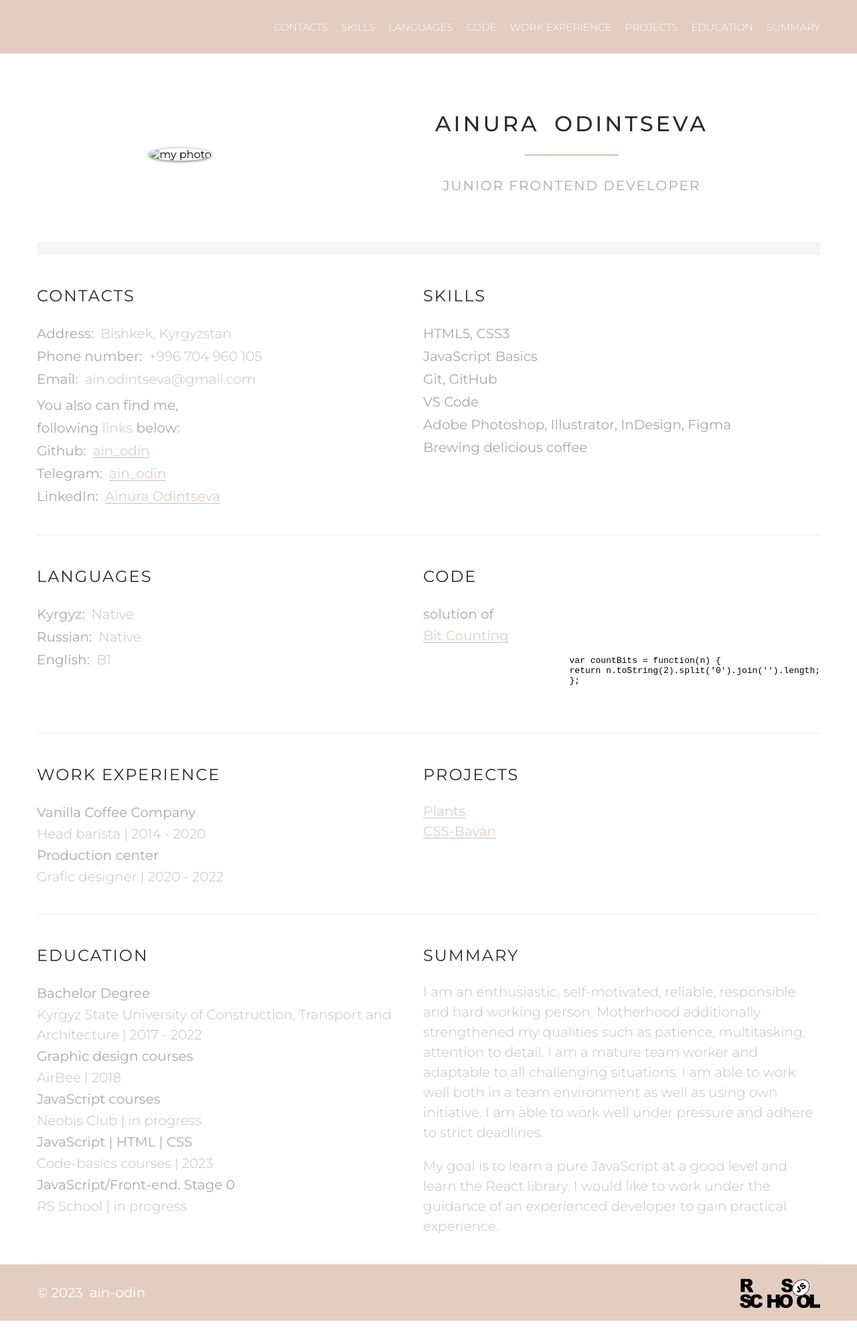
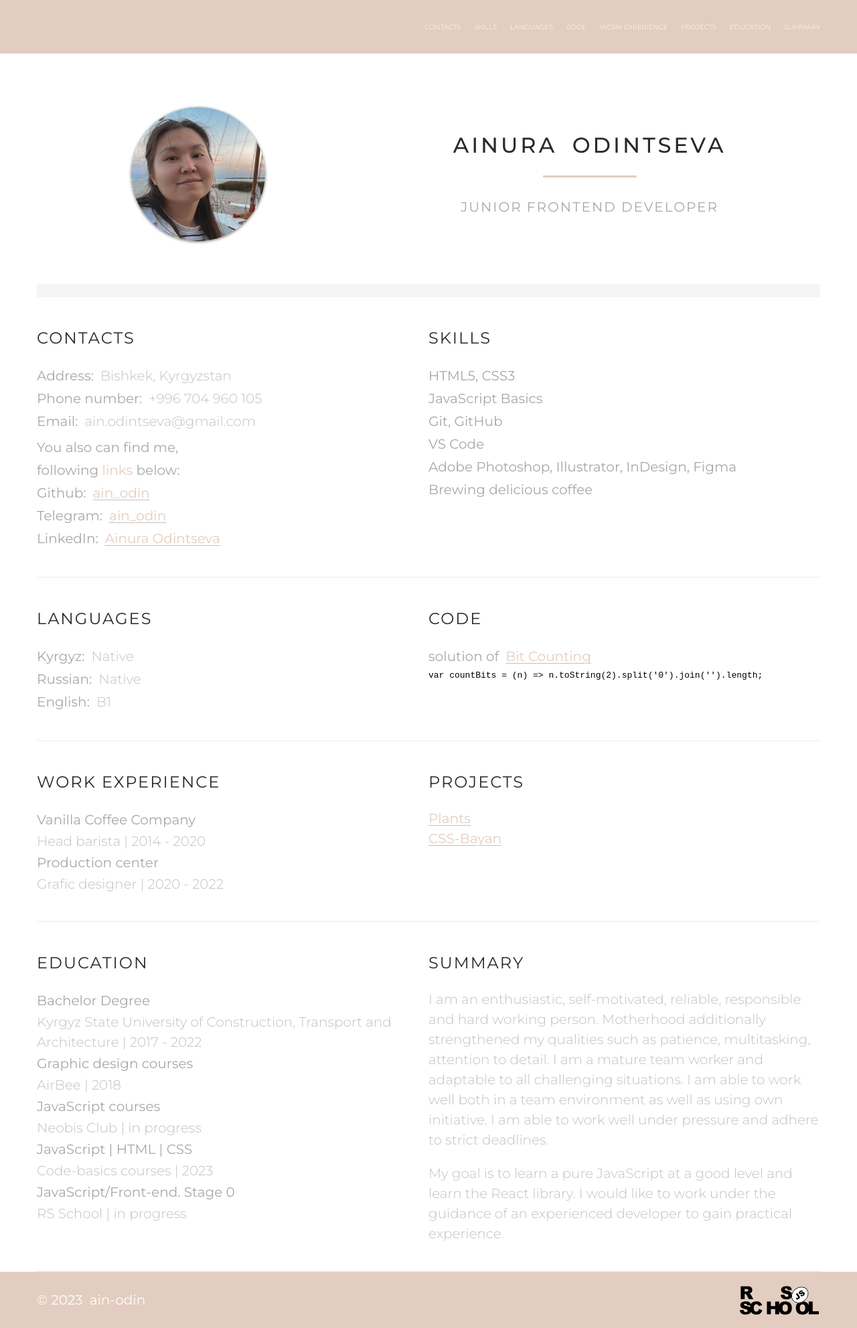
Before and after one commit to ain-odin/rsschool-cv-, a plain HTML site: page index.html in a window 1280 px wide. Shown: the whole page at 67% size. Drawn offline with Linux system fonts and the light colour scheme.

Commit message:
feat: edit css and html files

```diff
--- a/index.html
+++ b/index.html
@@ -55,7 +55,7 @@
     <div class="container">
       <section class="section" id="personal">
         <div class="personal__photo">
-          <img src="./assets/img/my_photo.jpeg" alt="my photo">
+          <img src="./assets/img/my-photo.jpeg" alt="my photo">
         </div>
         <div class="personal__info">
           <h1>Ainura Odintseva</h1>
@@ -136,17 +136,13 @@
         <section class="section code-section" id="code">
           <div class="code__info">
             <h2 class="section__title">Code</h2>
-            <div class="section__subtitle">
-              <p class="text-title">solution of</p>
-              <a class="link-regular" href="https://www.codewars.com/kata/526571aae218b8ee490006f4">Bit Counting</a>
+            <div class="section__subtitle contacts__info-item">
+              <p class="contacts__info-title text-title">solution of</p>
+              <a class="contacts__info-link link-regular" href="https://www.codewars.com/kata/526571aae218b8ee490006f4">Bit Counting</a>
             </div>
-            <pre>
-                          <code>
-                            var countBits = function(n) {
-                            return n.toString(2).split('0').join('').length;
-                            };
-                          </code>
-                        </pre>
+            <code>
+              var countBits = (n) => n.toString(2).split('0').join('').length;
+            </code>
           </div>
         </section>
         <section class="section experience-section" id="experience">
@@ -231,11 +227,7 @@
           <p class="text-title">&#169; 2023</p>
           <a class="text-title" href="https://github.com/ain-odin" target="_blank">ain-odin</a>
         </div>
-        <div class="footer__logo">
-          <a href="https://rs.school/js/" class="footer__logo-link" target="_blank">
-            <img class="footer__logo-img" src="./assets/icons/rsschool-logo.svg" alt="rsschool-logo">
-          </a>
-        </div>
+        <a href="https://rs.school/js/" class="footer__logo" target="_blank"></a>
       </div>
     </div>
   </footer>
--- a/style.css
+++ b/style.css
@@ -218,7 +218,7 @@ li {
 }
 
 .navbar__link a {
-  font-size: 15px;
+  font-size: 10px;
   font-weight: 300;
   line-height: 42px;
   text-transform: uppercase;
@@ -426,6 +426,12 @@ li {
   background: #E3CDC0;
 }
 
+@media (max-width: 400px){
+  code {
+    font-size: 10px;
+  }
+}
+
 .summary__info-goal {
   padding-top: 20px;
 }
@@ -454,13 +460,17 @@ li {
 .footer__logo{
   width: 120px;
   height: 44px;
-  background-image: url("./assets/svg/logo.svg");
+  background-image: url("./assets/icons/logo.svg");
   background-size: contain;
   background-repeat: no-repeat;
 }
 
-@media (max-width: 992px) {
-  .footer__info {
-      justify-content: center;
+@media (max-width: 767px) {
+  .footer__info, .footer__text  {
+    flex-direction: column;
+  }
+
+  .footer__text {
+    margin-bottom: 10px;
   }
 }
```
Also changed, not shown: assets/icons/logo.svg (renamed from assets/icons/rsschool-logo.svg).
